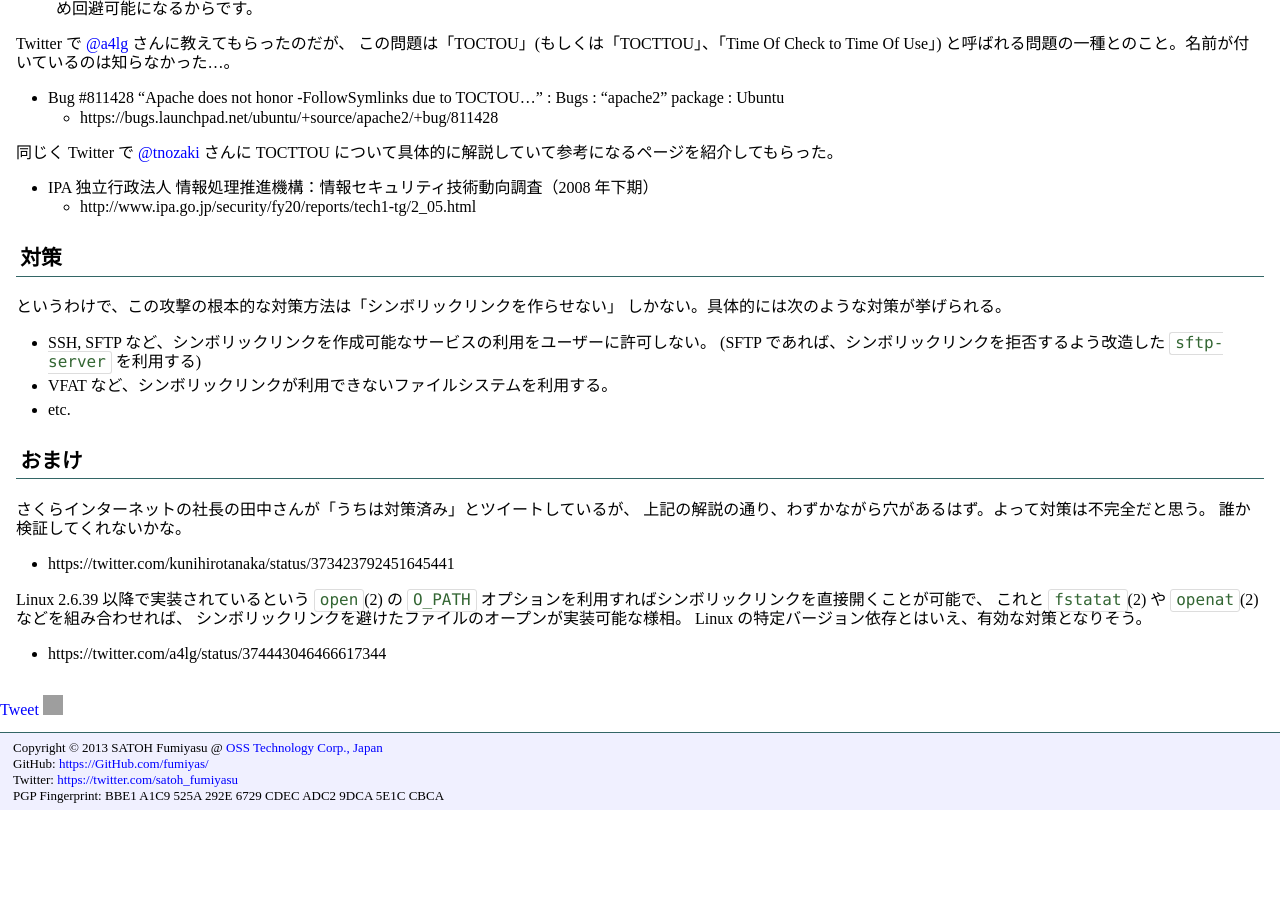
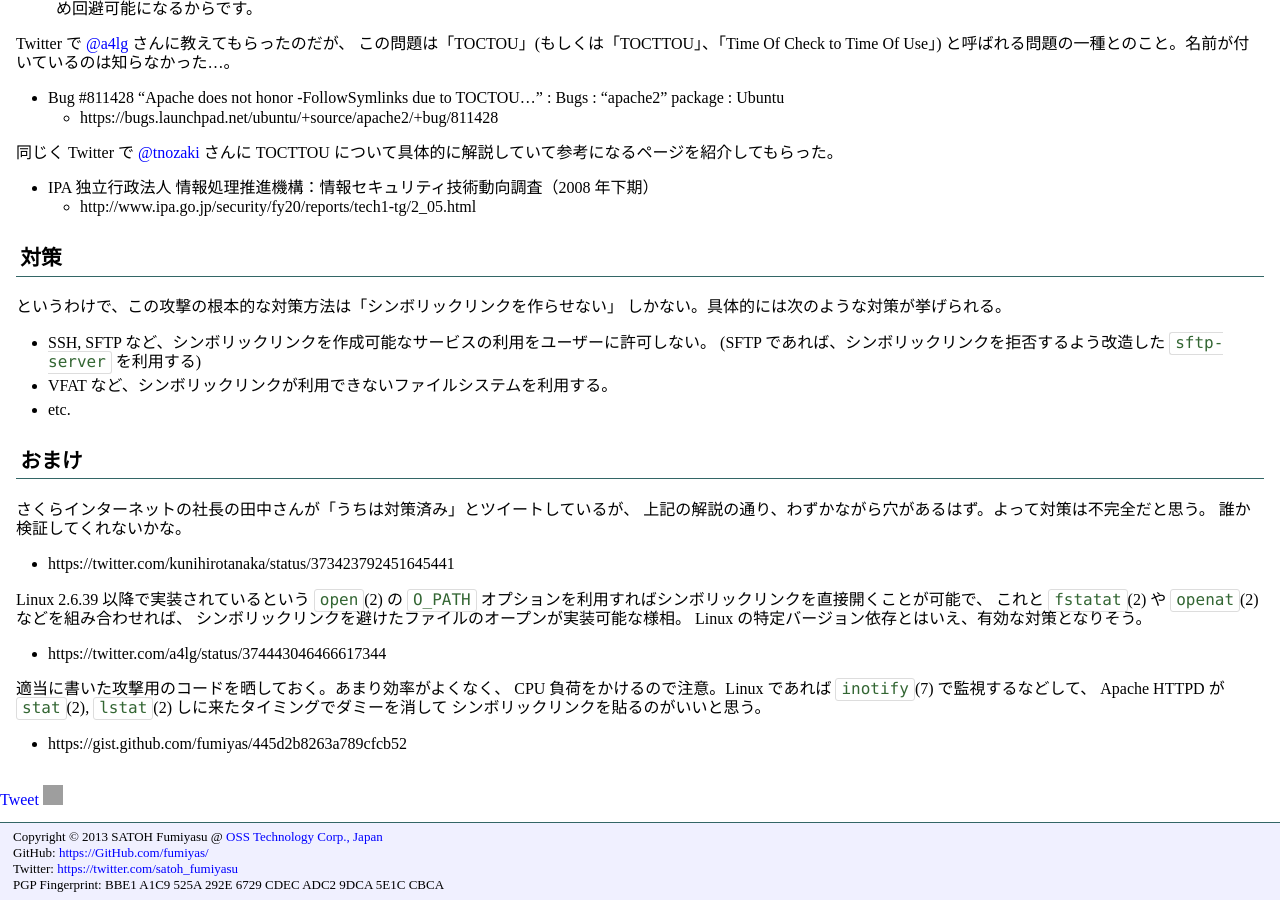
Before and after one commit to fumiyas/fumiyas.github.io, a Jekyll site: the page built from _posts/2013-09-03-no-followsymlinks-is-not-safe.md, in a window 1280 px wide and 900 px high, scrolled down 918 px. Built offline with Jekyll 4.4.1, drawn with Linux system fonts in a browser that asks for light colours; Markdown is read by kramdown in place of the engine named in the settings; comment, search, counter and statistics services are not loaded; before the commit the page ends 1728 px from its top, so only the background shows below that; grey boxes are pictures that could not be loaded.

Commit message:
Add a stupid attack code.

```diff
--- a/_posts/2013-09-03-no-followsymlinks-is-not-safe.md
+++ b/_posts/2013-09-03-no-followsymlinks-is-not-safe.md
@@ -94,3 +94,10 @@ Linux 2.6.39 以降で実装されているという `open`(2) の
 Linux の特定バージョン依存とはいえ、有効な対策となりそう。
 
   * https://twitter.com/a4lg/status/374443046466617344
+
+適当に書いた攻撃用のコードを晒しておく。あまり効率がよくなく、
+CPU 負荷をかけるので注意。Linux であれば `inotify`(7) で監視するなどして、
+Apache HTTPD が `stat`(2), `lstat`(2) しに来たタイミングでダミーを消して
+シンボリックリンクを貼るのがいいと思う。
+
+  * https://gist.github.com/fumiyas/445d2b8263a789cfcb52
```
